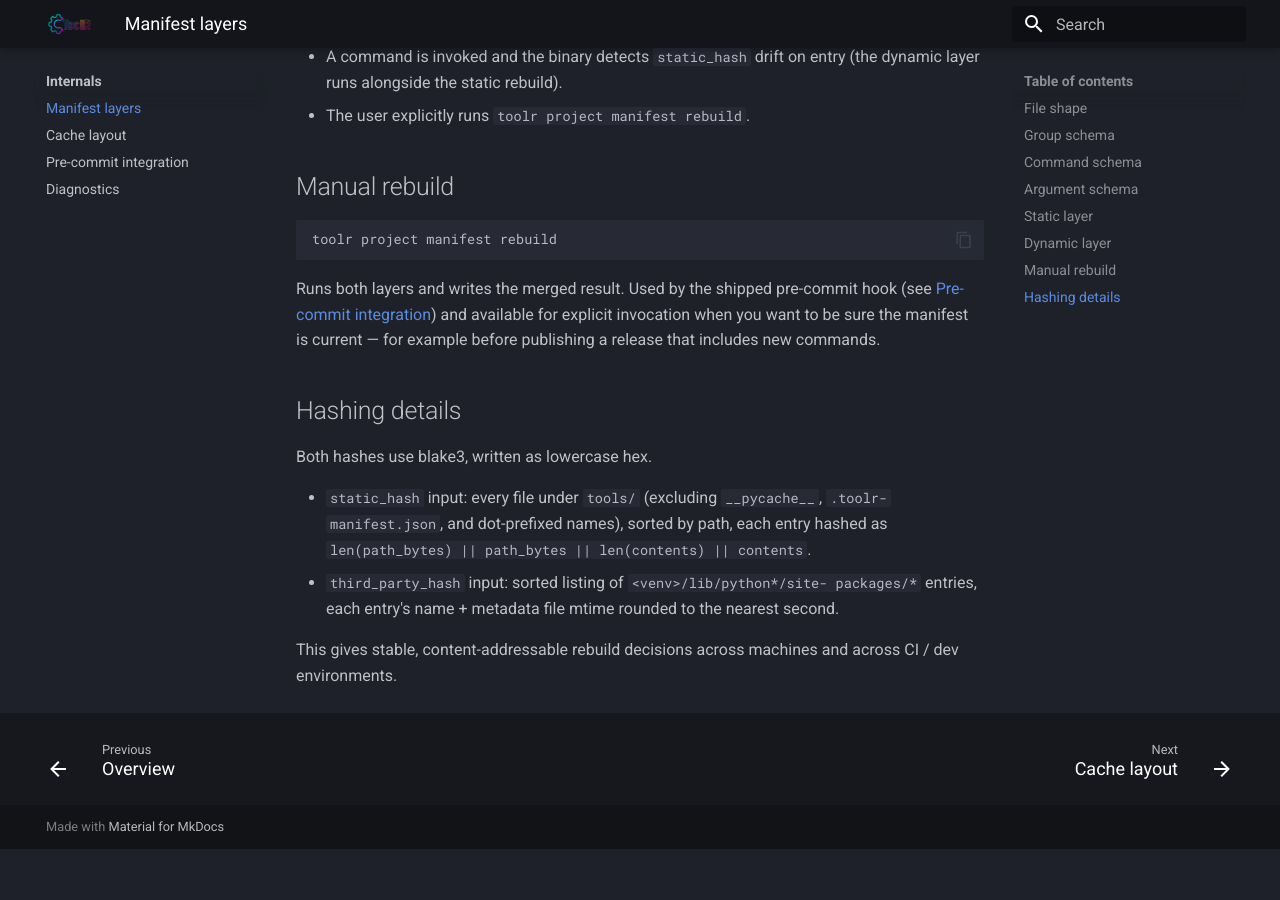
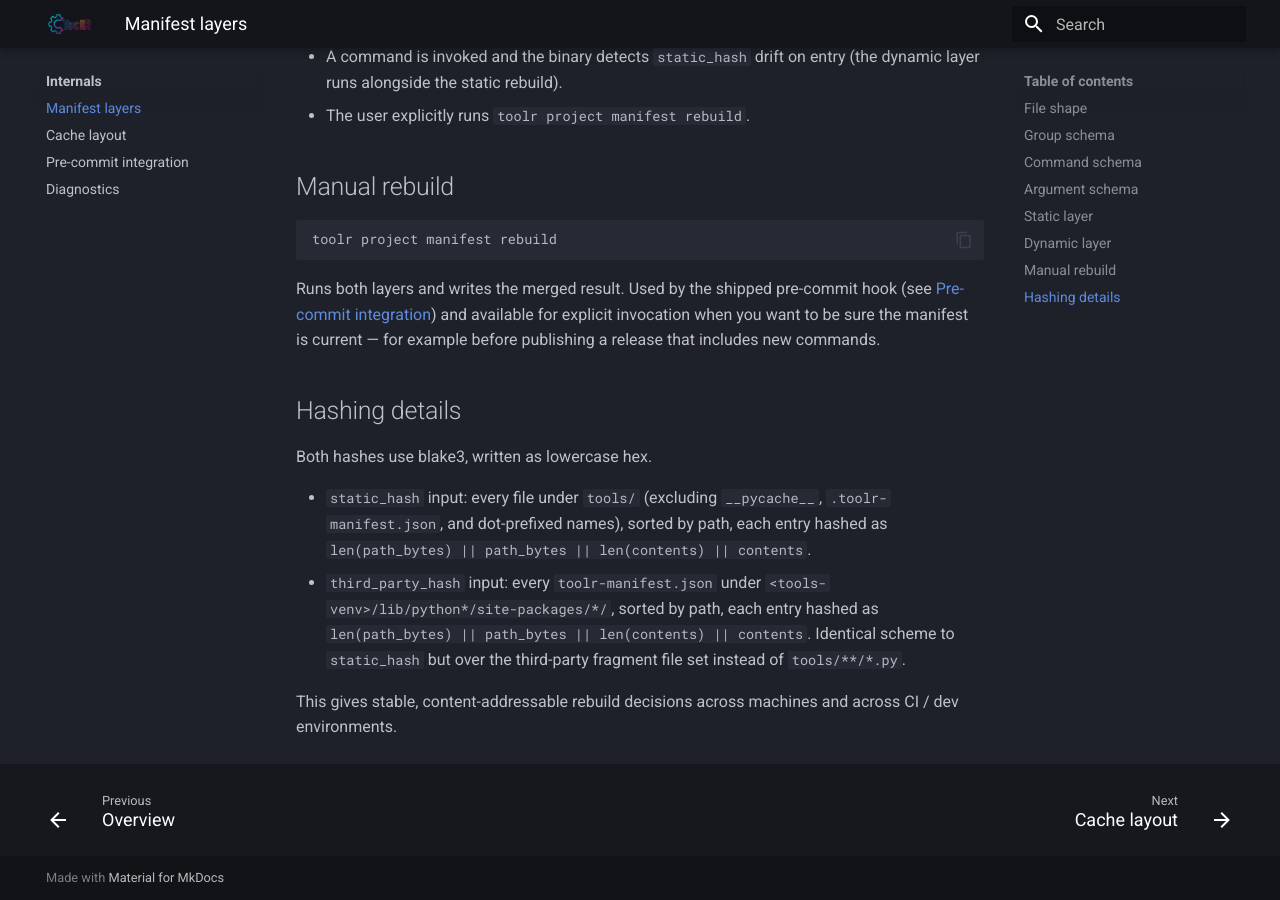
Before and after one commit to s0undt3ch/ToolR, an MkDocs documentation site: the page built from docs/internals/manifest.md, in a window 1280 px wide and 900 px high, scrolled down 3503 px. Built offline with MkDocs 1.6.1 and Material for MkDocs 9.7.7, drawn with Linux system fonts in a browser that asks for light colours; before the commit the page ends 4352 px from its top, so only the background shows below that.

Commit message:
docs(internals): align the hashing-details third_party_hash entry
The §Hashing details section described an mtime-based scheme over
site-packages/* dirs. The actual implementation (and the §File
shape bullet, fixed in the prior commit) is a content blake3 over
toolr-manifest.json files. Use the same scheme description as
static_hash since the two hashes share a structure.

```diff
--- a/docs/internals/manifest.md
+++ b/docs/internals/manifest.md
@@ -187,9 +187,12 @@ Both hashes use blake3, written as lowercase hex.
   `__pycache__`, `.toolr-manifest.json`, and dot-prefixed names),
   sorted by path, each entry hashed as
   `len(path_bytes) || path_bytes || len(contents) || contents`.
-- `third_party_hash` input: sorted listing of `<venv>/lib/python*/site-
-  packages/*` entries, each entry's name + metadata file mtime
-  rounded to the nearest second.
+- `third_party_hash` input: every `toolr-manifest.json` under
+  `<tools-venv>/lib/python*/site-packages/*/`, sorted by path,
+  each entry hashed as
+  `len(path_bytes) || path_bytes || len(contents) || contents`.
+  Identical scheme to `static_hash` but over the third-party
+  fragment file set instead of `tools/**/*.py`.
 
 This gives stable, content-addressable rebuild decisions across
 machines and across CI / dev environments.
```
